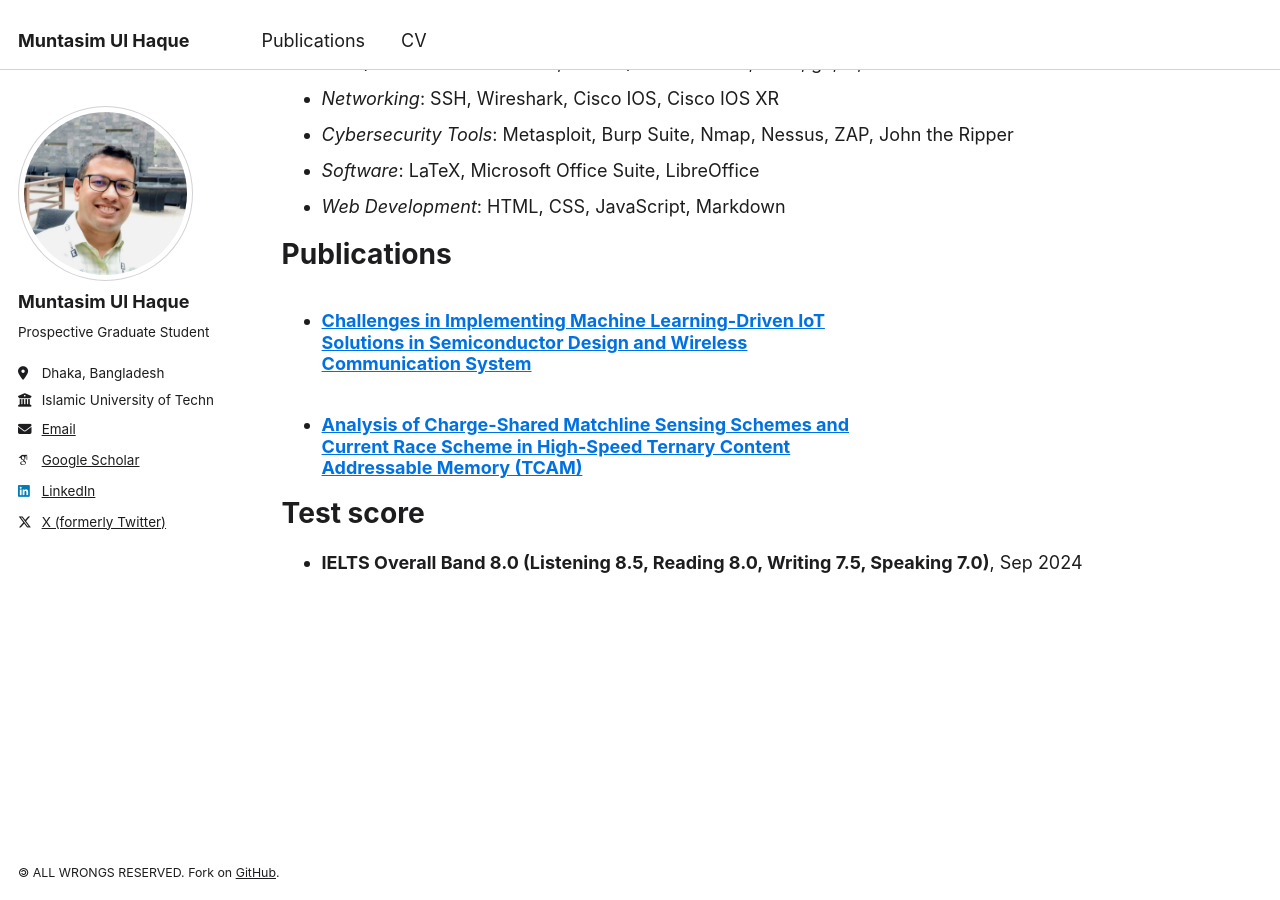
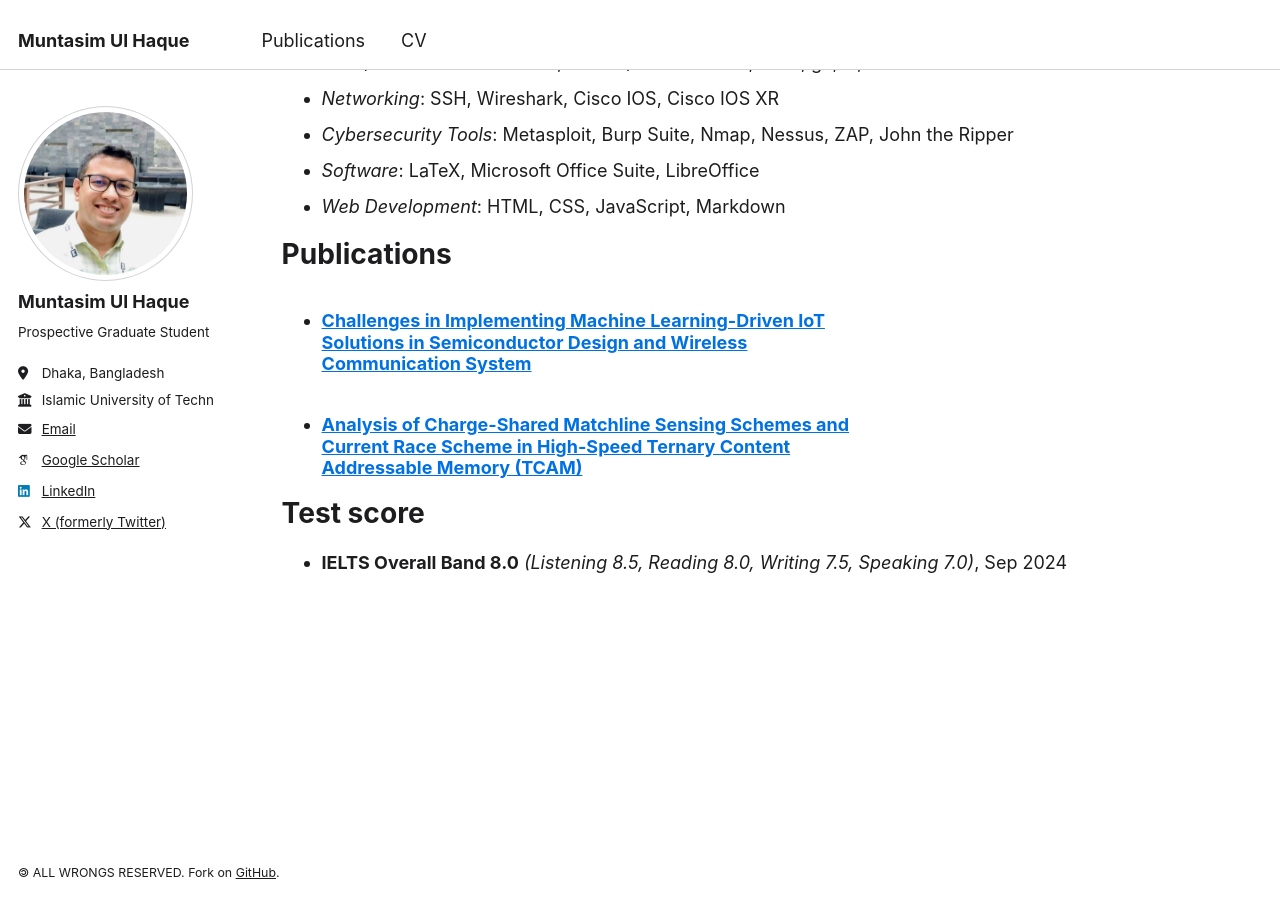
Before and after one commit to muntasimulhaque/muntasimulhaque.github.io, a Jekyll site: the page built from _pages/cv.md, in a window 1280 px wide and 900 px high, scrolled down 741 px. Built offline with Jekyll 4.4.1, drawn with Linux system fonts in a browser that asks for light colours; some web fonts are replaced.

Commit message:
Update cv.md

```diff
--- a/_pages/cv.md
+++ b/_pages/cv.md
@@ -45,4 +45,4 @@
 
 Test score
 ======
-* **IELTS Overall Band 8.0 (Listening 8.5, Reading 8.0, Writing 7.5, Speaking 7.0)**, Sep 2024
+* **IELTS Overall Band 8.0** _(Listening 8.5, Reading 8.0, Writing 7.5, Speaking 7.0)_, Sep 2024
```
